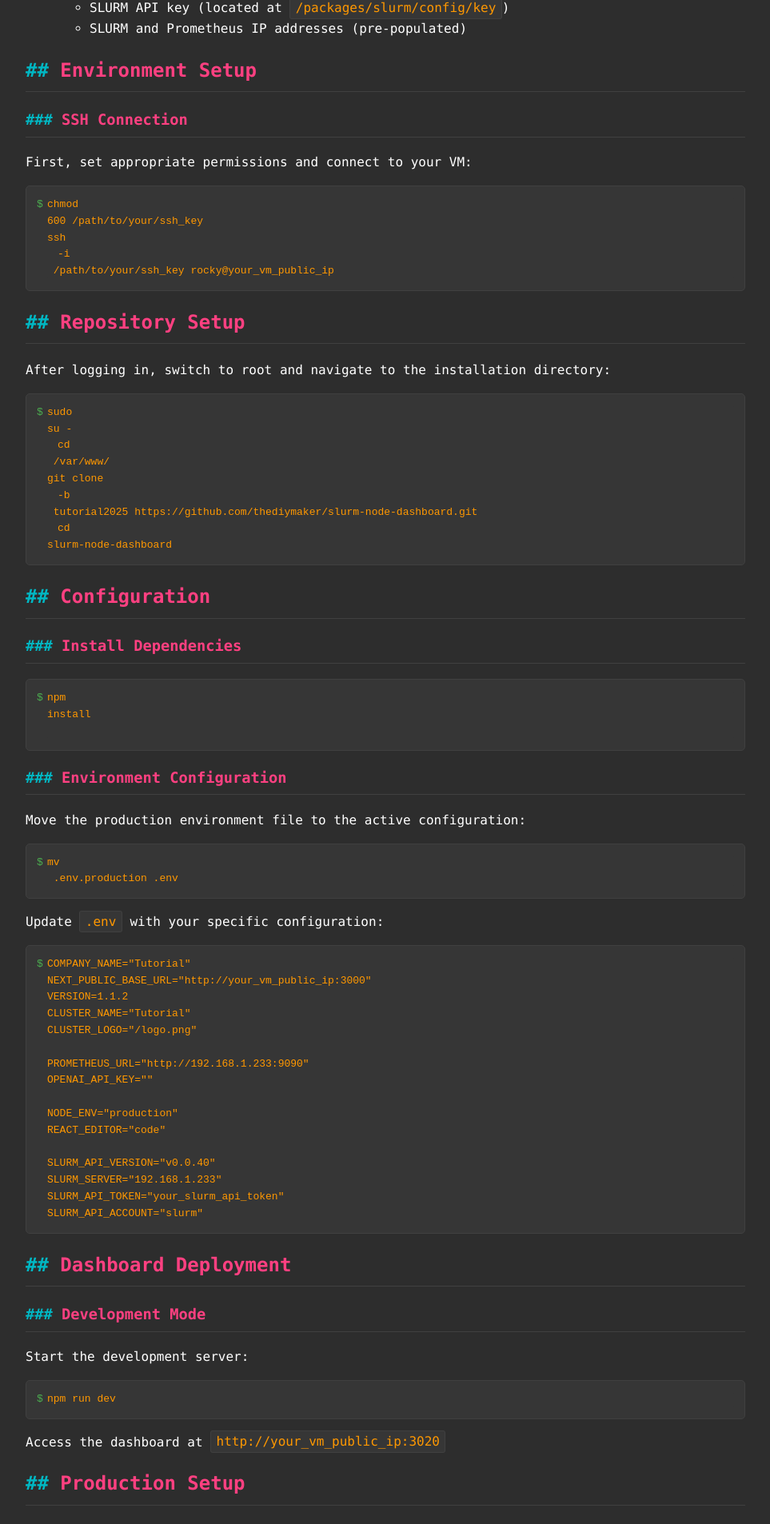
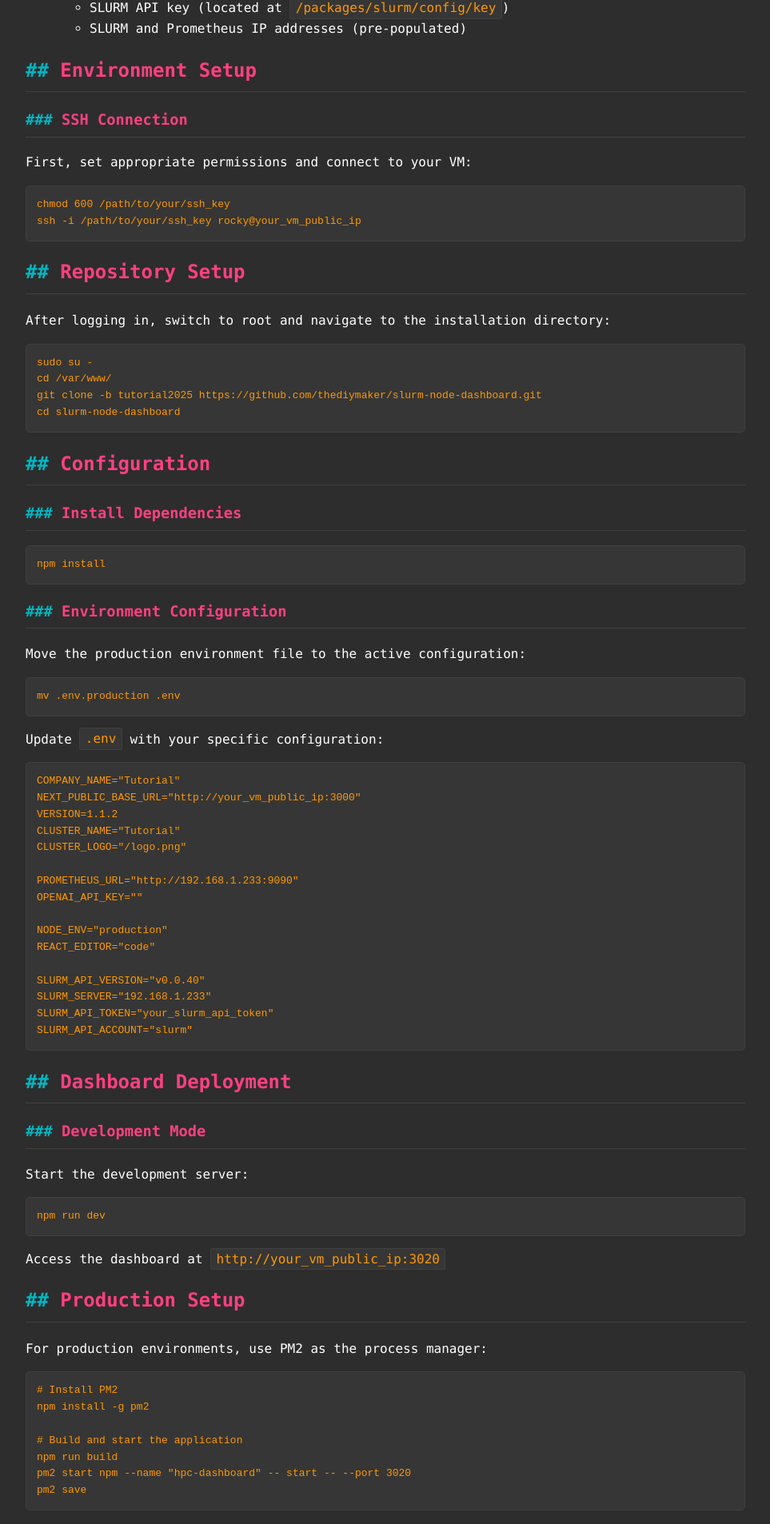
Before and after one commit to thediymaker/slurm-node-dashboard, a Jekyll site: the page built from docs/tutorial/good/2025/index.md, in a window 1280 px wide. Shown: the part 1004-2910 px from the top of the page at 80% size, without its empty margins (158-1121 px from the left). Built offline with Jekyll 4.4.1, drawn with Linux system fonts in a browser that asks for light colours.

Commit message:
udpating theme

```diff
--- a/docs/_layouts/mac.html
+++ b/docs/_layouts/mac.html
@@ -167,34 +167,31 @@
       }
 
       pre {
-        position: relative;
-        padding-left: 2em;
+        background-color: var(--code-bg);
+        padding: 1em;
+        border-radius: 5px;
+        overflow-x: auto;
+        border: 1px solid var(--border-color);
+        display: flex;
+      }
+
+      pre .dollar {
+        color: #4caf50;
+        margin-right: 0.5em;
+        user-select: none;
       }
 
       pre code {
         border: none;
         padding: 0;
-        display: block;
-        position: relative;
+        flex: 1;
+        color: #ff9800;
       }
 
-      /* Add dollar sign before the first line */
-      pre::before {
-        content: "$";
-        color: #4caf50;
-        position: absolute;
-        left: 1em;
-        top: 1em;
-      }
-
-      /* Handle multi-line commands */
-      pre code span {
-        display: block;
-        padding-left: 1em;
-      }
-
-      pre code span:first-child {
-        padding-left: 0;
+      /* Remove any margin/padding that might affect alignment */
+      pre code > * {
+        margin: 0;
+        padding: 0;
       }
 
       blockquote {
```
